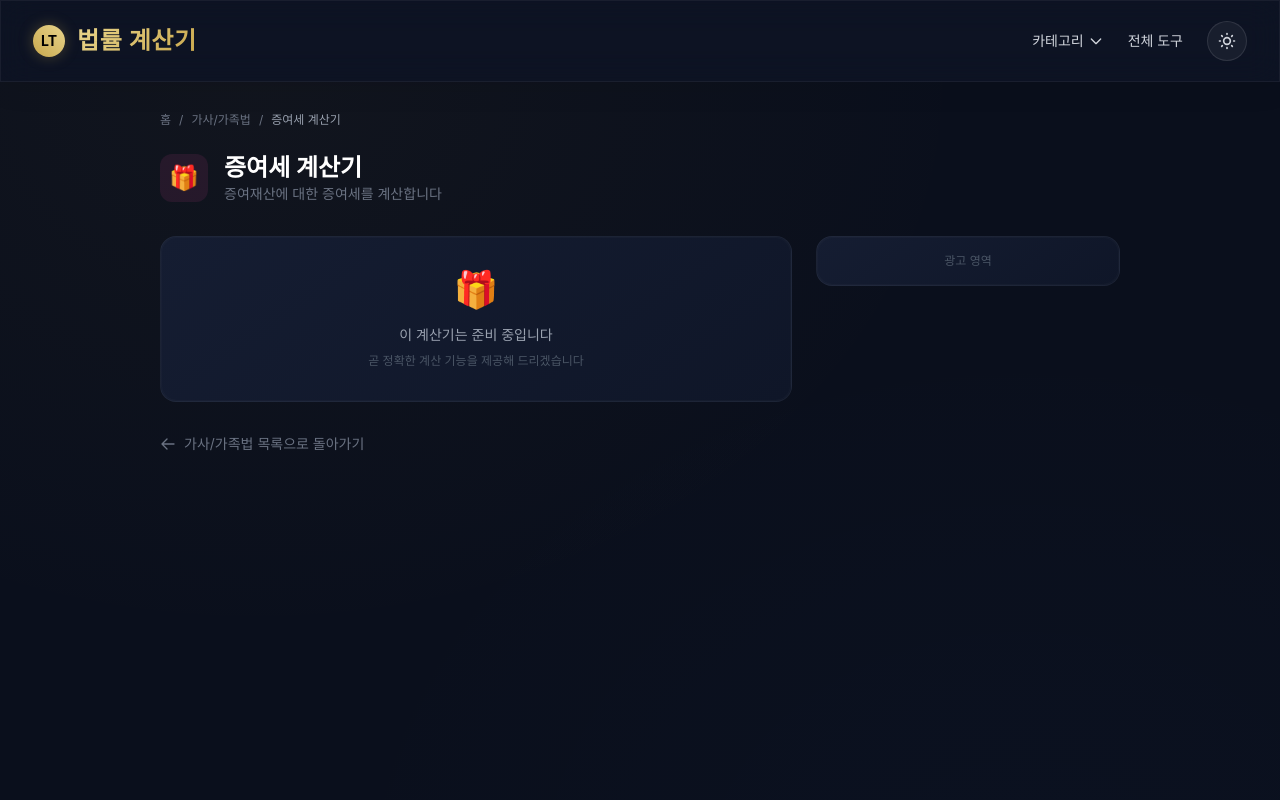
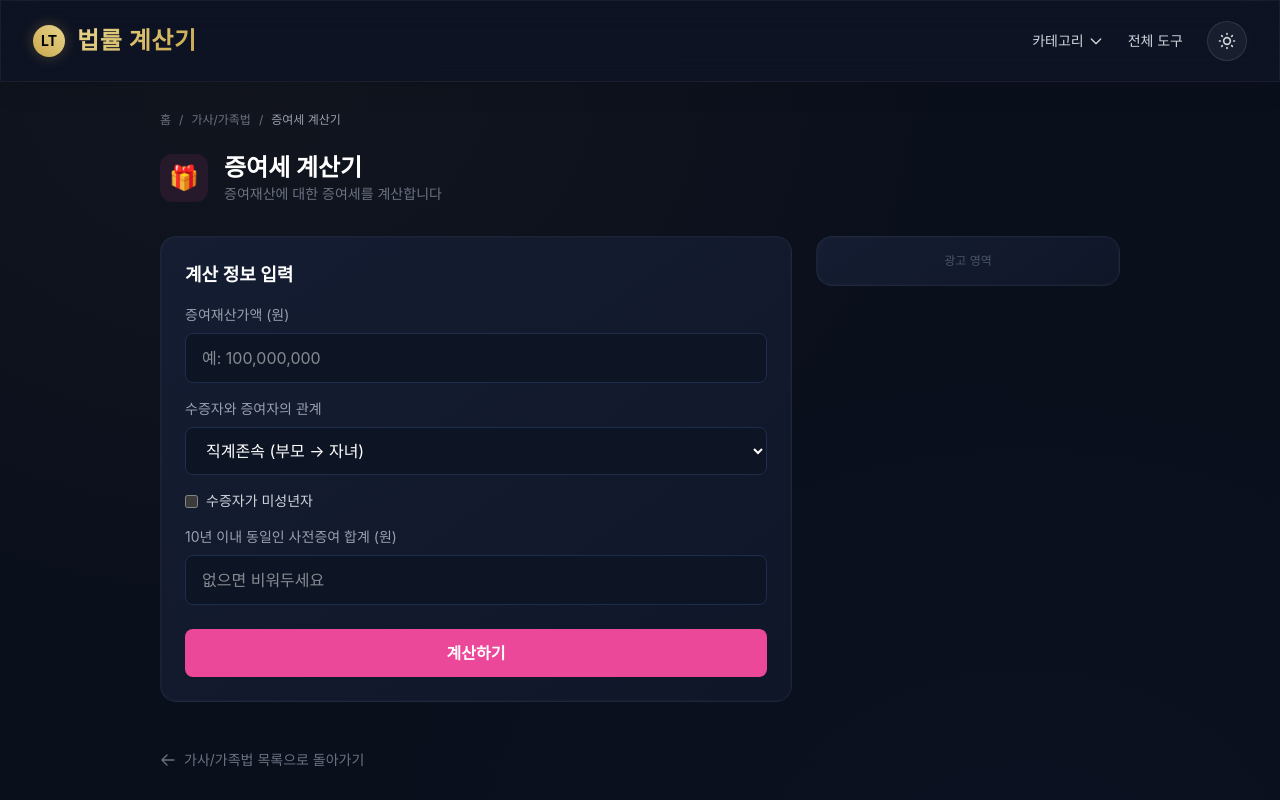
Before and after one commit to SublimerNJ/law-calc, a Next.js app: page /tools/family/gift-tax in a window 1280 px wide. Shown: the top 800 px of the page. Built offline with nearby package versions, Linux system fonts and the light colour scheme; a web font is replaced by a local one.

Commit message:
feat(03-03): add gift tax calculator (증여세 계산기)
- Progressive tax brackets per 상속세 및 증여세법 제56조
- 10-year exclusion by relationship per 제53조
- Prior gift credit calculation
- Minor status toggle for 직계존속 relationship

```diff
--- /dev/null
+++ b/src/app/tools/family/gift-tax/page.tsx
@@ -0,0 +1,224 @@
+'use client';
+
+import { useState } from 'react';
+import CalculatorLayout from '@/components/ui/CalculatorLayout';
+import { TOOLS, CATEGORIES } from '@/lib/tools-data';
+
+const tool = TOOLS.find(t => t.id === 'gift-tax')!;
+const category = CATEGORIES.find(c => c.id === 'family')!;
+
+type Relationship = '배우자' | '직계존속' | '직계비속' | '기타친족';
+
+const EXCLUSIONS: Record<string, number> = {
+  '배우자': 600_000_000,
+  '직계존속_성인': 50_000_000,
+  '직계존속_미성년': 20_000_000,
+  '직계비속': 50_000_000,
+  '기타친족': 10_000_000,
+};
+
+const TAX_BRACKETS = [
+  { limit: 100_000_000, rate: 0.10, deduction: 0 },
+  { limit: 500_000_000, rate: 0.20, deduction: 10_000_000 },
+  { limit: 1_000_000_000, rate: 0.30, deduction: 60_000_000 },
+  { limit: 3_000_000_000, rate: 0.40, deduction: 160_000_000 },
+  { limit: Infinity, rate: 0.50, deduction: 460_000_000 },
+];
+
+function progressiveTax(taxable: number): { tax: number; rate: number; deduction: number } {
+  if (taxable <= 0) return { tax: 0, rate: 0, deduction: 0 };
+  for (const bracket of TAX_BRACKETS) {
+    if (taxable <= bracket.limit) {
+      return {
+        tax: Math.floor(taxable * bracket.rate - bracket.deduction),
+        rate: bracket.rate,
+        deduction: bracket.deduction,
+      };
+    }
+  }
+  const last = TAX_BRACKETS[TAX_BRACKETS.length - 1];
+  return {
+    tax: Math.floor(taxable * last.rate - last.deduction),
+    rate: last.rate,
+    deduction: last.deduction,
+  };
+}
+
+function getExclusion(relationship: Relationship, isMinor: boolean): number {
+  if (relationship === '직계존속') {
+    return isMinor ? EXCLUSIONS['직계존속_미성년'] : EXCLUSIONS['직계존속_성인'];
+  }
+  return EXCLUSIONS[relationship] ?? 10_000_000;
+}
+
+interface GiftTaxResult {
+  giftAmount: number;
+  exclusion: number;
+  combined: number;
+  taxableAmount: number;
+  rate: number;
+  finalTax: number;
+}
+
+function calculateGiftTax(
+  giftAmount: number,
+  priorGifts: number,
+  relationship: Relationship,
+  isMinor: boolean
+): GiftTaxResult {
+  const exclusion = getExclusion(relationship, isMinor);
+  const combined = giftAmount + priorGifts;
+  const taxableAmount = Math.max(0, combined - exclusion);
+  const { tax, rate } = progressiveTax(taxableAmount);
+  const priorTaxable = Math.max(0, priorGifts - exclusion);
+  const { tax: priorTax } = progressiveTax(priorTaxable);
+  const finalTax = Math.max(0, tax - priorTax);
+
+  return { giftAmount, exclusion, combined, taxableAmount, rate, finalTax };
+}
+
+function formatNumber(n: number): string {
+  return n.toLocaleString('ko-KR');
+}
+
+export default function GiftTaxPage() {
+  const [amount, setAmount] = useState('');
+  const [relationship, setRelationship] = useState<Relationship>('직계존속');
+  const [isMinor, setIsMinor] = useState(false);
+  const [priorGifts, setPriorGifts] = useState('');
+  const [result, setResult] = useState<GiftTaxResult | null>(null);
+
+  const handleCalculate = () => {
+    const val = parseInt(amount.replace(/,/g, ''), 10);
+    if (!val || val <= 0) return;
+    const prior = parseInt((priorGifts || '0').replace(/,/g, ''), 10) || 0;
+    setResult(calculateGiftTax(val, prior, relationship, isMinor));
+  };
+
+  const handleNumberChange = (
+    setter: (v: string) => void
+  ) => (e: React.ChangeEvent<HTMLInputElement>) => {
+    setter(e.target.value.replace(/[^0-9]/g, ''));
+  };
+
+  return (
+    <CalculatorLayout tool={tool} category={category}>
+      <div className="premium-card p-6 mb-4">
+        <h2 className="text-lg font-semibold text-white mb-4">계산 정보 입력</h2>
+
+        <div className="mb-4">
+          <label className="block text-sm text-gray-400 mb-2">증여재산가액 (원)</label>
+          <input
+            type="text"
+            inputMode="numeric"
+            value={amount ? parseInt(amount).toLocaleString('ko-KR') : ''}
+            onChange={handleNumberChange(setAmount)}
+            placeholder="예: 100,000,000"
+            className="w-full bg-[#0d1424] border border-[#1e2d4a] rounded-lg px-4 py-3 text-white focus:border-[#ec4899] focus:outline-none"
+          />
+          {amount && (
+            <p className="text-xs text-gray-500 mt-1">
+              {parseInt(amount).toLocaleString('ko-KR')}원
+            </p>
+          )}
+        </div>
+
+        <div className="mb-4">
+          <label className="block text-sm text-gray-400 mb-2">수증자와 증여자의 관계</label>
+          <select
+            value={relationship}
+            onChange={e => {
+              setRelationship(e.target.value as Relationship);
+              if (e.target.value !== '직계존속') setIsMinor(false);
+            }}
+            className="w-full bg-[#0d1424] border border-[#1e2d4a] rounded-lg px-4 py-3 text-white focus:border-[#ec4899] focus:outline-none"
+          >
+            <option value="배우자">배우자</option>
+            <option value="직계존속">직계존속 (부모 → 자녀)</option>
+            <option value="직계비속">직계비속 (자녀 → 부모)</option>
+            <option value="기타친족">기타 친족</option>
+          </select>
+        </div>
+
+        {relationship === '직계존속' && (
+          <div className="mb-4">
+            <label className="flex items-center gap-2 cursor-pointer">
+              <input
+                type="checkbox"
+                checked={isMinor}
+                onChange={e => setIsMinor(e.target.checked)}
+                className="accent-[#ec4899]"
+              />
+              <span className="text-sm text-gray-300">수증자가 미성년자</span>
+            </label>
+          </div>
+        )}
+
+        <div className="mb-6">
+          <label className="block text-sm text-gray-400 mb-2">
+            10년 이내 동일인 사전증여 합계 (원)
+          </label>
+          <input
+            type="text"
+            inputMode="numeric"
+            value={priorGifts ? parseInt(priorGifts).toLocaleString('ko-KR') : ''}
+            onChange={handleNumberChange(setPriorGifts)}
+            placeholder="없으면 비워두세요"
+            className="w-full bg-[#0d1424] border border-[#1e2d4a] rounded-lg px-4 py-3 text-white focus:border-[#ec4899] focus:outline-none"
+          />
+        </div>
+
+        <button
+          onClick={handleCalculate}
+          className="w-full py-3 rounded-lg font-semibold text-white transition-opacity hover:opacity-90"
+          style={{ backgroundColor: category.color }}
+        >
+          계산하기
+        </button>
+      </div>
+
+      {result !== null && (
+        <div className="premium-card p-6">
+          <h2 className="text-lg font-semibold text-white mb-4">계산 결과</h2>
+
+          <div className="space-y-3">
+            <div className="flex justify-between">
+              <span className="text-sm text-gray-400">증여재산가액</span>
+              <span className="text-white">{formatNumber(result.giftAmount)}원</span>
+            </div>
+            <div className="flex justify-between">
+              <span className="text-sm text-gray-400">증여재산공제</span>
+              <span className="text-white">-{formatNumber(result.exclusion)}원</span>
+            </div>
+            <div className="flex justify-between border-t border-[#1e2d4a] pt-3">
+              <span className="text-sm text-gray-400">과세표준</span>
+              <span className="text-white font-semibold">{formatNumber(result.taxableAmount)}원</span>
+            </div>
+            <div className="flex justify-between">
+              <span className="text-sm text-gray-400">적용세율</span>
+              <span className="text-white">{result.rate > 0 ? `${result.rate * 100}%` : '-'}</span>
+            </div>
+            <div className="flex justify-between border-t border-[#1e2d4a] pt-3">
+              <span className="text-sm text-gray-400">납부세액</span>
+              <p className="text-2xl font-bold" style={{ color: category.color }}>
+                {formatNumber(result.finalTax)}원
+              </p>
+            </div>
+          </div>
+
+          <div className="mt-4 pt-4 border-t border-[#1e2d4a]">
+            <p className="text-xs text-gray-500">
+              법적 근거: 상속세 및 증여세법 제53조~제56조
+            </p>
+          </div>
+
+          <div className="mt-2">
+            <p className="text-xs text-gray-600">
+              본 계산기는 참고용입니다. 실제 신고 시 세무사 상담을 권장합니다.
+            </p>
+          </div>
+        </div>
+      )}
+    </CalculatorLayout>
+  );
+}
```
